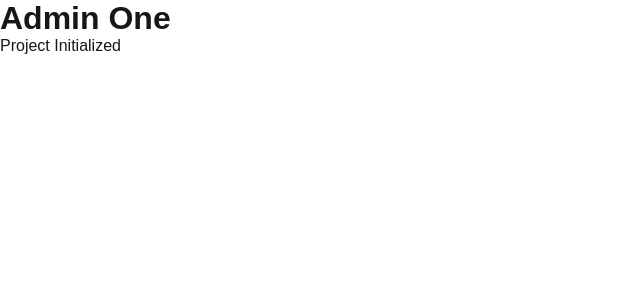
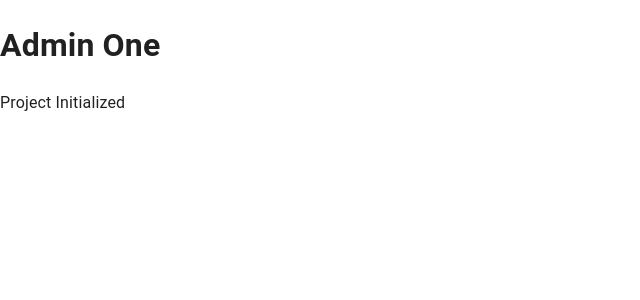
Before and after one commit to tyedang-works/admin-one-nextjs, a Next.js app: page / in a window 1280 px wide. Shown: the top 300 px of the page, without its empty margins (0-640 px from the left). Built offline with nearby package versions, Linux system fonts and the light colour scheme.

Commit message:
feat: setup app providers

```diff
--- a/src/app/layout.tsx
+++ b/src/app/layout.tsx
@@ -1,20 +1,9 @@
 import type { Metadata } from "next";
-import { Geist, Geist_Mono } from "next/font/google";
-import "./globals.css";
-
-const geistSans = Geist({
-  variable: "--font-geist-sans",
-  subsets: ["latin"],
-});
-
-const geistMono = Geist_Mono({
-  variable: "--font-geist-mono",
-  subsets: ["latin"],
-});
+import AppProvider from "@/providers/AppProvider";
 
 export const metadata: Metadata = {
-  title: "Create Next App",
-  description: "Generated by create next app",
+  title: "Admin One",
+  description: "Admin Dashboard",
 };
 
 export default function RootLayout({
@@ -23,8 +12,10 @@ export default function RootLayout({
   children: React.ReactNode;
 }>) {
   return (
-    <html lang="en" className={`${geistSans.variable} ${geistMono.variable}`}>
-      <body>{children}</body>
+    <html lang="en">
+      <body>
+        <AppProvider>{children}</AppProvider>
+      </body>
     </html>
   );
 }
--- /dev/null
+++ b/src/providers/AppProvider.tsx
@@ -0,0 +1,20 @@
+"use client";
+
+import { ReactNode } from "react";
+import ReduxProvider from "./ReduxProvider";
+import QueryProvider from "./QueryProvider";
+import ThemeProvider from "./ThemeProvider";
+
+interface Props {
+  children: ReactNode;
+}
+
+export default function AppProvider({ children }: Props) {
+  return (
+    <ThemeProvider>
+      <ReduxProvider>
+        <QueryProvider>{children}</QueryProvider>
+      </ReduxProvider>
+    </ThemeProvider>
+  );
+}
--- /dev/null
+++ b/src/providers/QueryProvider.tsx
@@ -0,0 +1,11 @@
+"use client";
+
+import { ReactNode } from "react";
+
+interface Props {
+  children: ReactNode;
+}
+
+export default function QueryProvider({ children }: Props) {
+  return <>{children}</>;
+}
--- /dev/null
+++ b/src/providers/ReduxProvider.tsx
@@ -0,0 +1,11 @@
+"use client";
+
+import { ReactNode } from "react";
+
+interface Props {
+  children: ReactNode;
+}
+
+export default function ReduxProvider({ children }: Props) {
+  return <>{children}</>;
+}
--- /dev/null
+++ b/src/providers/ThemeProvider.tsx
@@ -0,0 +1,22 @@
+// src/providers/ThemeProvider.tsx
+
+"use client";
+
+import { CssBaseline, ThemeProvider as MuiThemeProvider } from "@mui/material";
+import { createTheme } from "@mui/material/styles";
+import { ReactNode } from "react";
+
+const theme = createTheme();
+
+interface Props {
+  children: ReactNode;
+}
+
+export default function ThemeProvider({ children }: Props) {
+  return (
+    <MuiThemeProvider theme={theme}>
+      <CssBaseline />
+      {children}
+    </MuiThemeProvider>
+  );
+}
```
